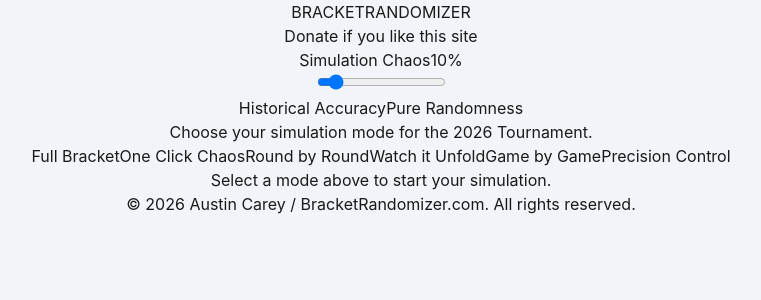
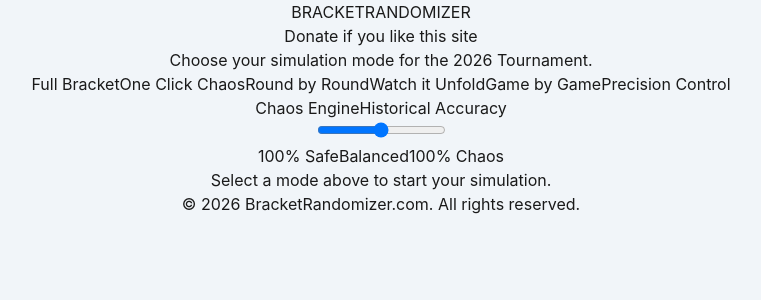
Before and after one commit to austincarey/BracketRandomizer, a React (Vite) app: page / in a window 1280 px wide. Shown: the top 300 px of the page, without its empty margins (259-1020 px from the left). Built offline with nearby package versions, Linux system fonts and the light colour scheme.

Commit message:
feat: implement dynamic chaos factor for tournament simulation and update UI components

```diff
--- a/src/App.tsx
+++ b/src/App.tsx
@@ -15,7 +15,7 @@
 function App() {
   const [rounds, setRounds] = useState<Round[]>([]);
   const [isSimulating, setIsSimulating] = useState(false);
-  const [chaosFactor, setChaosFactor] = useState(0.1); // Default to 10% chaos
+  const [chaosFactor, setChaosFactor] = useState(0); // Default to 0 (Historical Accuracy)
 
   const resetBracket = useCallback(() => {
     setRounds([]);
@@ -160,30 +160,10 @@
       <main className="text-center">
         {!isSimulating ? (
           <div className="mb-12 max-w-7xl mx-auto">
-            <div className="mb-12 bg-white rounded-3xl p-6 md:p-8 shadow-xl border border-slate-200 max-w-2xl mx-auto">
-              <div className="flex justify-between items-center mb-4">
-                <span className="text-sm font-black uppercase tracking-widest text-slate-400">Simulation Chaos</span>
-                <span className="text-2xl font-black text-red-600">{(chaosFactor * 100).toFixed(0)}%</span>
-              </div>
-              <input
-                type="range"
-                min="0"
-                max="1"
-                step="0.01"
-                value={chaosFactor}
-                onChange={(e) => setChaosFactor(parseFloat(e.target.value))}
-                className="w-full h-3 bg-slate-100 rounded-lg appearance-none cursor-pointer accent-red-600 mb-4"
-              />
-              <div className="flex justify-between text-[10px] font-bold uppercase tracking-tighter text-slate-400">
-                <span>Historical Accuracy</span>
-                <span>Pure Randomness</span>
-              </div>
-            </div>
-
             <p className="text-lg md:text-xl text-slate-500 mb-8 font-medium">
               Choose your simulation mode for the 2026 Tournament.
             </p>
-            <div className="flex flex-col md:flex-row gap-4 justify-center items-stretch max-w-4xl mx-auto">
+            <div className="flex flex-col md:flex-row gap-4 justify-center items-stretch max-w-4xl mx-auto mb-8">
               <button
                 onClick={simulateEntire}
                 className="flex-1 bg-white text-slate-900 hover:bg-slate-50 border-2 border-slate-200 p-6 rounded-2xl transition-all hover:scale-[1.02] active:scale-95 shadow-lg flex flex-col items-center gap-2"
@@ -207,6 +187,31 @@
                 <span className="text-2xl font-black">Game by Game</span>
                 <span className="text-xs text-slate-400 font-bold uppercase tracking-wider">Precision Control</span>
               </button>
+            </div>
+
+            <div className="bg-white rounded-2xl p-4 md:p-6 shadow-md border border-slate-200 max-w-md mx-auto">
+              <div className="flex justify-between items-center mb-2">
+                <span className="text-[10px] font-black uppercase tracking-widest text-slate-400">Chaos Engine</span>
+                <span className="text-xs font-black text-[#002d62] uppercase tracking-tighter">
+                    {chaosFactor === 0 ? 'Historical Accuracy' :
+                     chaosFactor < 0 ? `Safe (${Math.abs(Math.round(chaosFactor * 100))}%)` :
+                     `Chaos (${Math.round(chaosFactor * 100)}%)`}
+                </span>
+              </div>
+              <input
+                type="range"
+                min="-1"
+                max="1"
+                step="0.01"
+                value={chaosFactor}
+                onChange={(e) => setChaosFactor(parseFloat(e.target.value))}
+                className="w-full h-2 bg-slate-100 rounded-lg appearance-none cursor-pointer accent-[#002d62] mb-2"
+              />
+              <div className="flex justify-between text-[8px] font-bold uppercase tracking-tighter text-slate-400">
+                <span className={chaosFactor < -0.7 ? 'text-[#002d62]' : ''}>100% Safe</span>
+                <span className={chaosFactor === 0 ? 'text-[#002d62]' : ''}>Balanced</span>
+                <span className={chaosFactor > 0.7 ? 'text-red-600' : ''}>100% Chaos</span>
+              </div>
             </div>
           </div>
         ) : (
@@ -250,7 +255,7 @@
       </main>
 
       <footer className="mt-20 py-8 border-t border-slate-200 text-center text-slate-400">
-        <p>&copy; 2026 Austin Carey / BracketRandomizer.com. All rights reserved.</p>
+        <p>&copy; 2026 BracketRandomizer.com. All rights reserved.</p>
       </footer>
     </div>
   )
--- a/src/data/engine.ts
+++ b/src/data/engine.ts
@@ -37,8 +37,20 @@
   const key = `${higherSeed}_vs_${lowerSeed}`;
   let winProb = seedStats[key] ?? 0.5; // Prob of higher seed beating lower seed
 
-  // Apply chaos factor: 0 = historical, 1 = pure 50/50
-  winProb = winProb + (0.5 - winProb) * chaosFactor;
+  // Apply new chaos factor:
+  // -1 = 100% Safe (choose historical favorite 100% of the time)
+  //  0 = Historical (use historical winProb)
+  //  1 = 100% Chaos (choose historical underdog 100% of the time)
+
+  if (chaosFactor < 0) {
+    // Towards "Safe" - interpolate towards the more likely winner
+    const targetProb = winProb >= 0.5 ? 1.0 : 0.0;
+    winProb = winProb + (targetProb - winProb) * Math.abs(chaosFactor);
+  } else if (chaosFactor > 0) {
+    // Towards "Chaos" - interpolate towards the less likely winner
+    const targetProb = winProb >= 0.5 ? 0.0 : 1.0;
+    winProb = winProb + (targetProb - winProb) * chaosFactor;
+  }
 
   const rng = Math.random();
 
```
